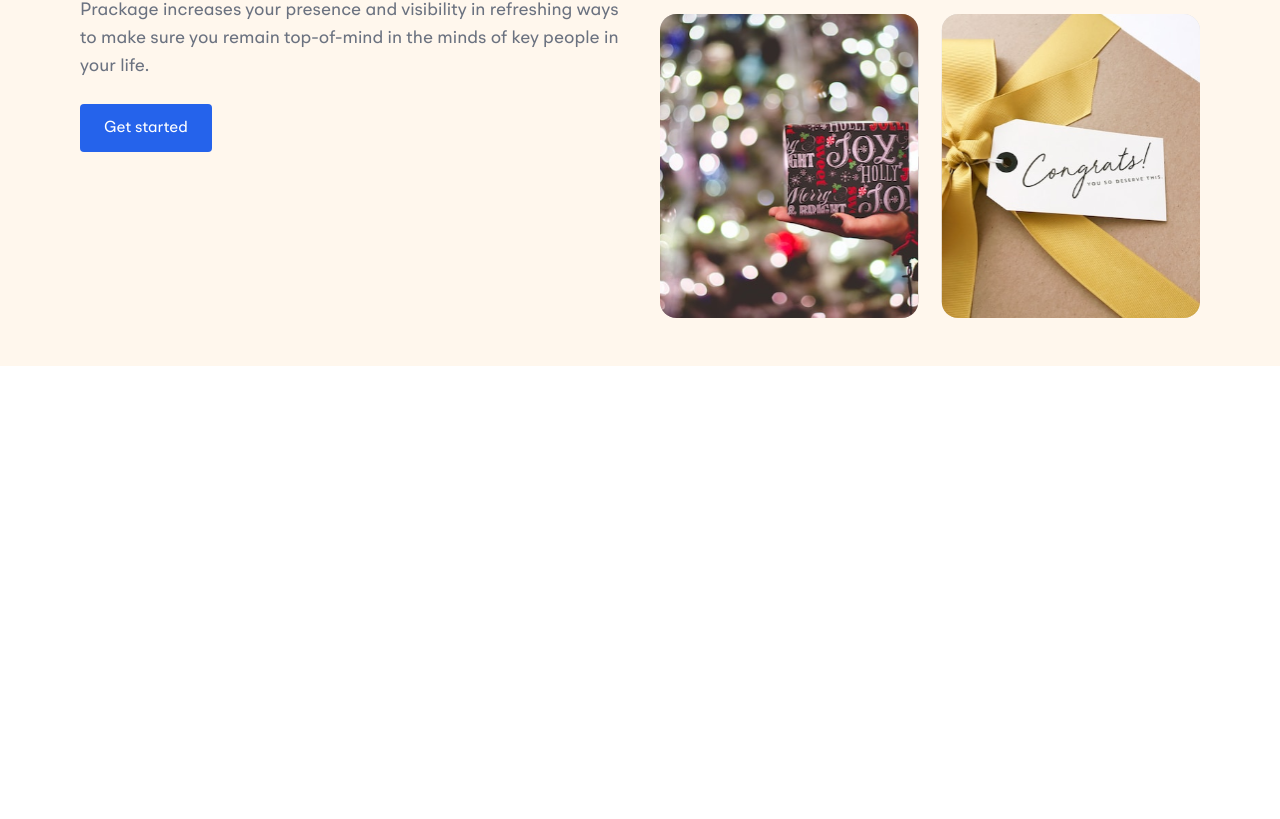
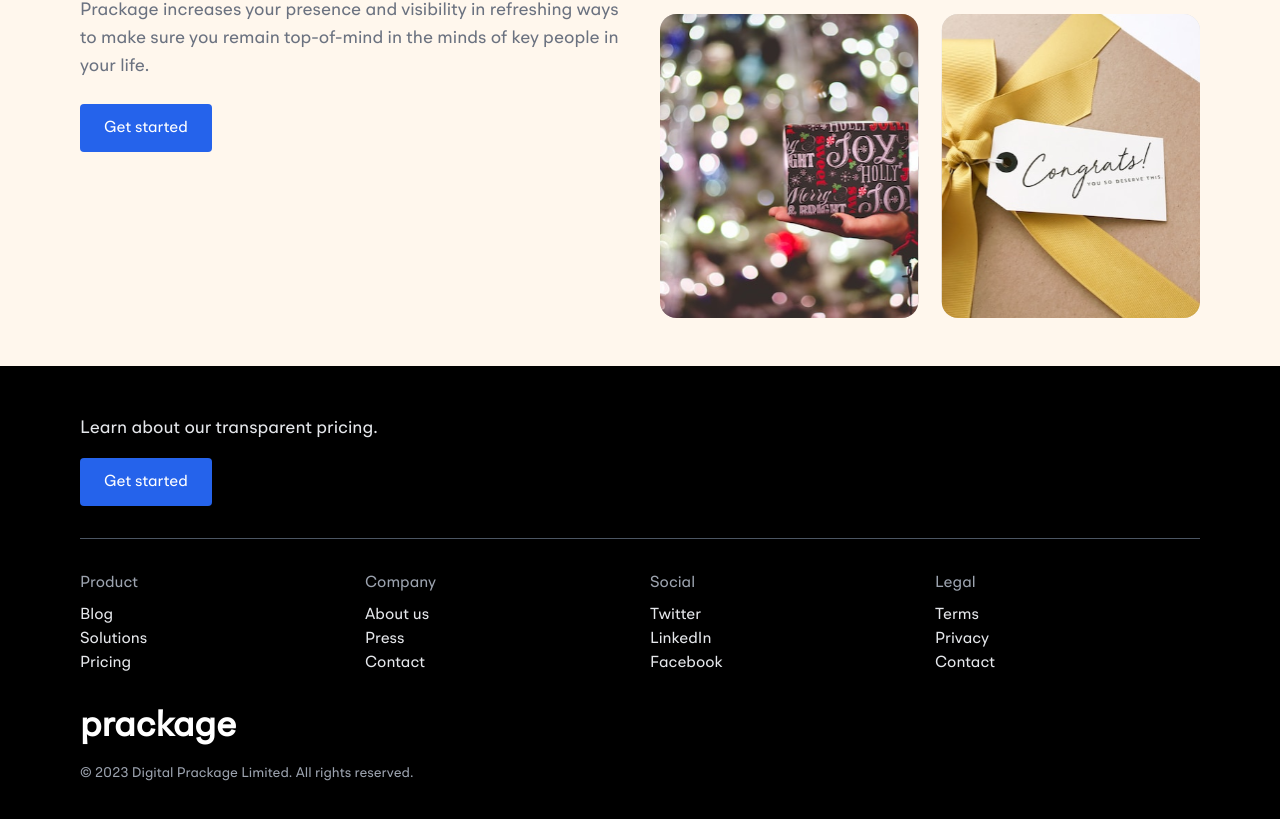
Before and after one commit to CyberGeni/prackage, a React (Vite) app: page / in a window 1280 px wide. Shown: the part 2343-3162 px from the top of the page. Before the commit the page ends 2733 px from the top, so only its background shows below. Built offline with nearby package versions, Linux system fonts and the light colour scheme.

Commit message:
finished with footer ui development

```diff
--- a/src/components/Footer.jsx
+++ b/src/components/Footer.jsx
@@ -2,40 +2,40 @@ import React from 'react'
 
 function Footer() {
   return (
-    <footer>
-        <section>
-            <p></p>
-            <button></button>
+    <footer className="bg-black px-8 py-12 sm:px-16 md:px-20">
+        <section className="border-b border-gray-600 pb-8">
+            <p className="text-gray-200 text-lg">Learn about our transparent pricing.</p>
+            <button className="bg-blue-600 text-white rounded px-6 py-3 mt-4">Get started</button>
         </section>
-        <section>
+        <section className="grid grid-cols-2 md:grid-cols-4 gap-5 py-8">
             <ul>
-                <li></li>
-                <li></li>
-                <li></li>
-                <li></li>
+                <li className="text-gray-400 mb-2">Product</li>
+                <li className="text-gray-200">Blog</li>
+                <li className="text-gray-200">Solutions</li>
+                <li className="text-gray-200">Pricing</li>
             </ul>
             <ul>
-                <li></li>
-                <li></li>
-                <li></li>
-                <li></li>
+                <li className="text-gray-400 mb-2">Company</li>
+                <li className="text-gray-200">About us</li>
+                <li className="text-gray-200">Press</li>
+                <li className="text-gray-200">Contact</li>
             </ul>
             <ul>
-                <li></li>
-                <li></li>
-                <li></li>
-                <li></li>
+                <li className="text-gray-400 mb-2">Social</li>
+                <li className="text-gray-200">Twitter</li>
+                <li className="text-gray-200">LinkedIn</li>
+                <li className="text-gray-200">Facebook</li>
             </ul>
             <ul>
-                <li></li>
-                <li></li>
-                <li></li>
-                <li></li>
+                <li className="text-gray-400 mb-2">Legal</li>
+                <li className="text-gray-200">Terms</li>
+                <li className="text-gray-200">Privacy</li>
+                <li className="text-gray-200">Contact</li>
             </ul>
         </section>
         <section>
-            <h1></h1>
-            <span></span>
+            <h1 className="text-white text-4xl font-bold">prackage</h1>
+            <p className="text-gray-400 text-sm my-4">&copy; 2023 Digital Prackage Limited. All rights reserved.</p>
         </section>
     </footer>
   )
```
